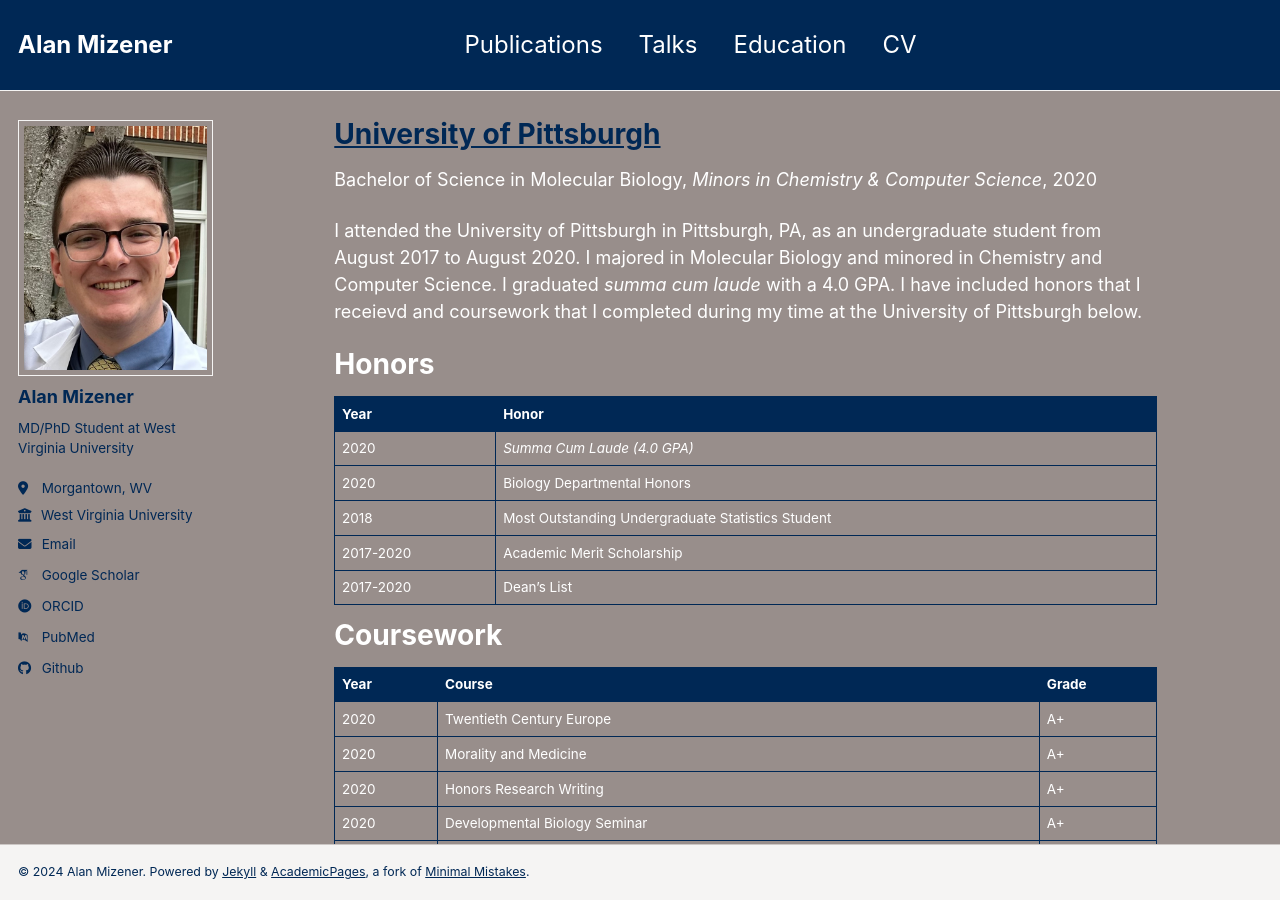
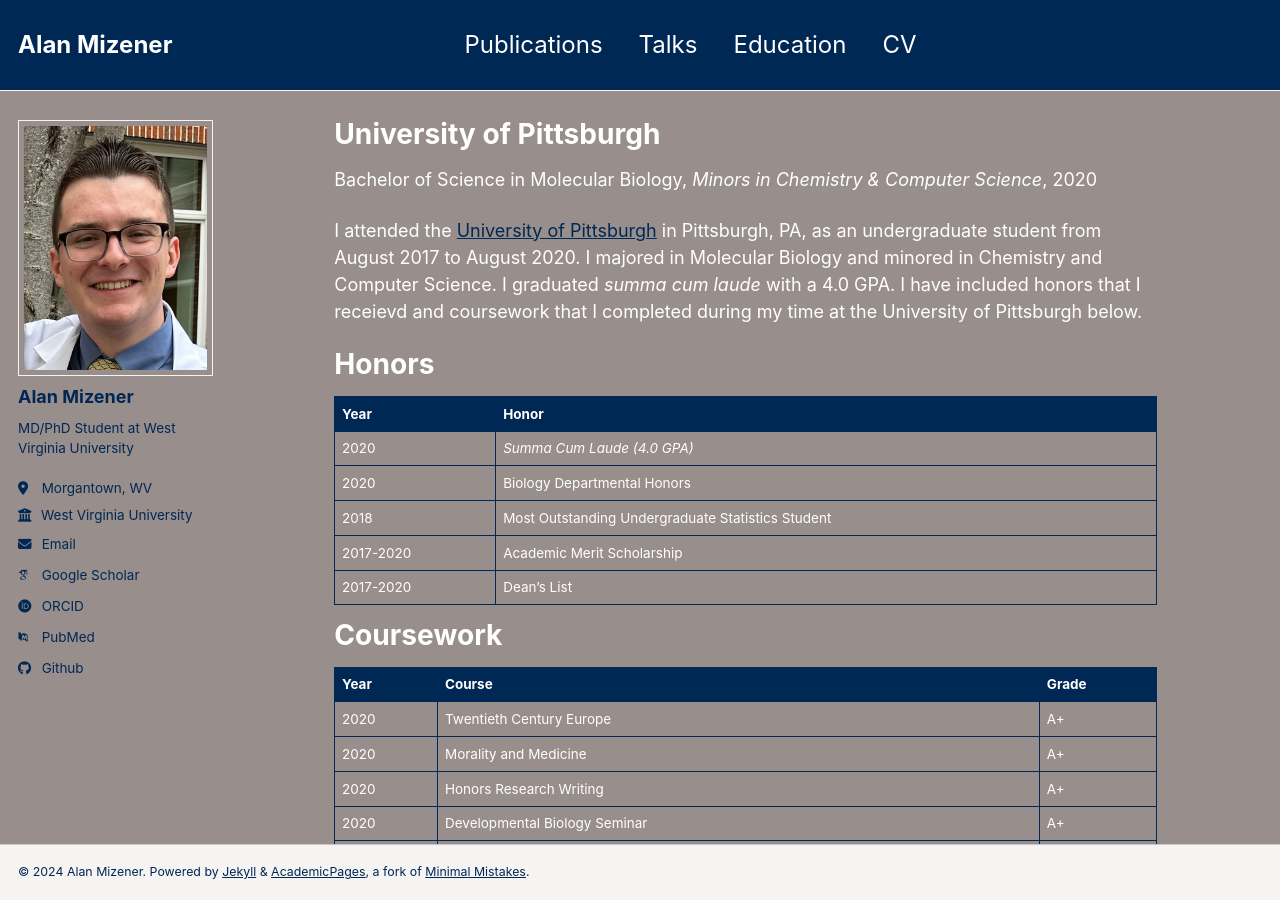
Before and after one commit to admizener/admizener.github.io, a Jekyll site: the page built from _teaching/university_of_pittsburgh.md, in a window 1280 px wide and 900 px high. Built offline with Jekyll 4.4.1, drawn with Linux system fonts in a browser that asks for light colours; some web fonts are replaced; part of the change alters nothing that is shown.

```diff
--- a/_teaching/university_of_pittsburgh.md
+++ b/_teaching/university_of_pittsburgh.md
@@ -1,5 +1,5 @@
 ---
-title: "[University of Pittsburgh](https://www.pitt.edu)"
+title: "University of Pittsburgh"
 collection: teaching
 type: "Bachelor of Science in Molecular Biology"
 permalink: /teaching/university_of_pittsburgh
@@ -7,7 +7,7 @@ venue: "Minors in Chemistry & Computer Science"
 date: 2020-08-08
 ---
 
-I attended the University of Pittsburgh in Pittsburgh, PA, as an undergraduate student from August 2017 to August 2020. I majored in Molecular Biology and minored in Chemistry and Computer Science. I graduated *summa cum laude* with a 4.0 GPA. I have included honors that I receievd and coursework that I completed during my time at the University of Pittsburgh below.
+I attended the [University of Pittsburgh](https://www.pitt.edu) in Pittsburgh, PA, as an undergraduate student from August 2017 to August 2020. I majored in Molecular Biology and minored in Chemistry and Computer Science. I graduated *summa cum laude* with a 4.0 GPA. I have included honors that I receievd and coursework that I completed during my time at the University of Pittsburgh below.
 
 Honors
 ======
```
